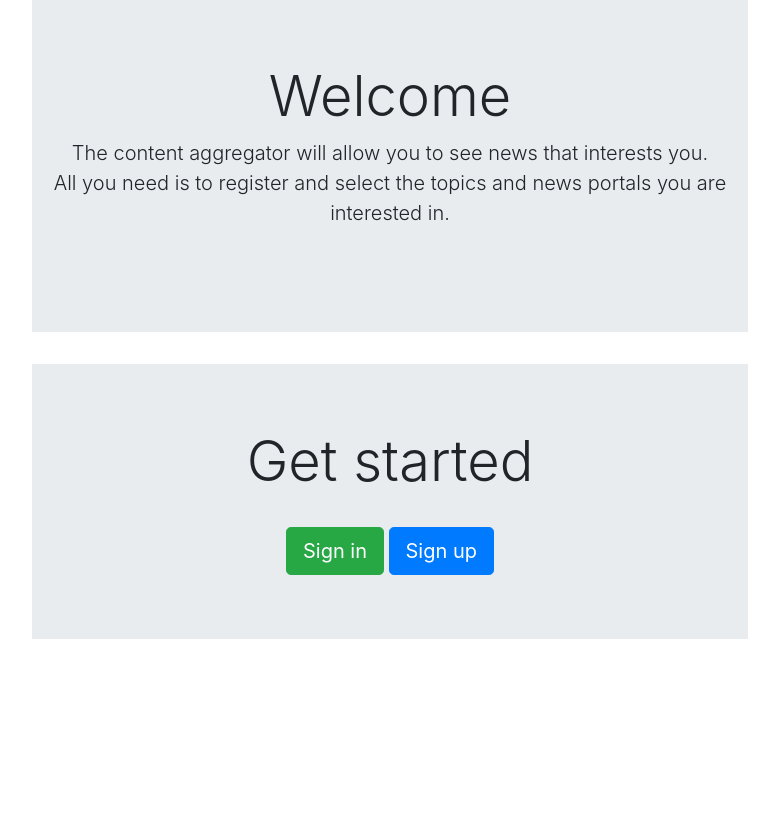
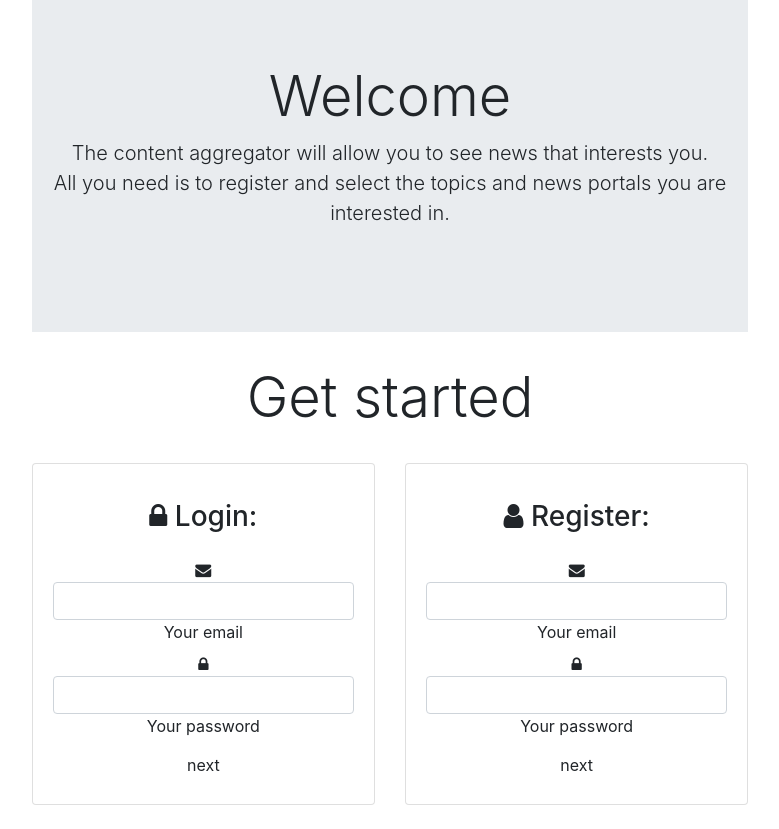
Before and after one commit to alexk318/Content-aggregator, a Flask app: page / in a window 1280 px wide. Shown: the part 25-854 px from the top of the page, without its empty margins (250-1029 px from the left). Before the commit the page ends 664 px from the top, so only its background shows below. Run offline with Flask 2, Linux system fonts and the light colour scheme; data that the repository does not hold is empty; some libraries are stand-ins or nearby versions.

Commit message:
New authorization method

```diff
--- a/templates/welcome.html
+++ b/templates/welcome.html
@@ -64,14 +64,59 @@
 
             <!-- News End !-->
 
+            <h1 class="display-4">Get started</h1><br>
+            <!-- Grid row -->
+            <div class="row">
+                <!-- Grid column -->
+                <div class="col-md-6 mb-4">
+                    <div class="card">
+                        <div class="card-body">
+                            <h3 class="text-center default-text py-3"><i class="fa fa-lock"></i> Login:</h3>
+                            <!--Body-->
+                            <div class="md-form">
+                                <i class="fa fa-envelope prefix grey-text"></i>
+                                <input type="text" id="defaultForm-email" class="form-control">
+                                <label for="defaultForm-email">Your email</label>
+                            </div>
+                            <div class="md-form">
+                                <i class="fa fa-lock prefix grey-text"></i>
+                                <input type="password" id="defaultForm-pass" class="form-control">
+                                <label for="defaultForm-pass">Your password</label>
+                            </div>
+                            <div class="text-center">
+                                <button class="btn btn-default waves-effect waves-light">next</button>
+                            </div>
+                        </div>
+                    </div>
+                </div>
+                <!-- Grid column -->
 
-            <div class="jumbotron jumbotron-fluid">
-                <h1 class="display-4">Get started</h1>
-                <br/>
-               <a class="btn btn-success btn-lg" href="/login" role="button">Sign in</a>
-                <a class="btn btn-primary btn-lg" href="{{ url_for('signup') }}" role="button">Sign up</a>
+                <!-- Grid column -->
+
+                <div class="col-md-6 mb-4">
+                    <div class="card indigo form-white">
+                        <div class="card-body">
+                            <h3 class="text-center white-text py-3"><i class="fa fa-user"></i> Register:</h3>
+                            <!--Body-->
+                            <div class="md-form">
+                                <i class="fa fa-envelope prefix white-text"></i>
+                                <input type="text" id="defaultForm-email1" class="form-control">
+                                <label for="defaultForm-email1">Your email</label>
+                            </div>
+                            <div class="md-form">
+                                <i class="fa fa-lock prefix white-text"></i>
+                                <input type="password" id="defaultForm-pass1" class="form-control">
+                                <label for="defaultForm-pass1">Your password</label>
+                            </div>
+                            <div class="text-center">
+                                <button class="btn btn-outline-white waves-effect waves-light">next</button>
+                            </div>
+                        </div>
+                    </div>
+                </div>
+                <!-- Grid column -->
             </div>
-        </div>
+            <!-- Grid row -->
     </center>
 
     <style>
```
